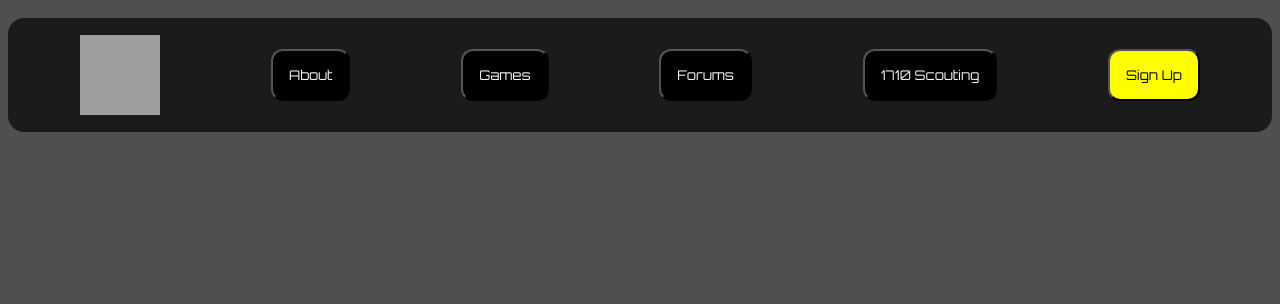
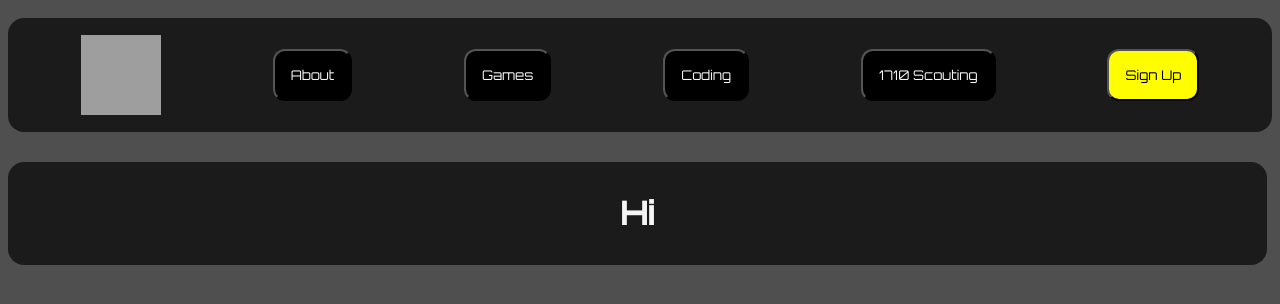
Before and after one commit to TheChar/Char.github.io, a PHP site: page /dagoofyfloof.html in a window 1280 px wide. Shown: the top 304 px of the page. Run offline with PHP 8.4, Linux system fonts and the light colour scheme; grey boxes are pictures that could not be loaded.

Commit message:
more updates

```diff
--- a/forums.html
+++ b/coding.html
@@ -1,11 +1,8 @@
 <!DOCTYPE html>
 <html>
     <head>
-        <title>Forums</title>
+        <title>Coding</title>
         <link rel="stylesheet" type="text/css" href="style.css">
         <meta charset="UTF-8">
     </head>
-    <body>
-
-    </body>
 </html>
--- a/dagoofyfloof.html
+++ b/dagoofyfloof.html
@@ -71,9 +71,9 @@
       </a>
     </div>
     <div class="div">
-      <a href="https://thechar.github.io/forums.html" class="headerButtonText">
+      <a href="https://thechar.github.io/coding.html" class="headerButtonText">
         <button class="headerButton">
-          Forums
+          Coding
         </button>
       </a>
     </div>
@@ -93,7 +93,11 @@
     </div>
     </div>
     <div style="width:auto;height:30px;"></div>
-    <div class="bodyDiv"></div>
+    <div class="bodyDiv">
+      <center>
+        <h1 style="color:whitesmoke;font-family:orbitron;">Hi</h1>
+      </center>
+    </div>
     <!-- Put divs for logo/home, about, game, login/signup, and seperators -->
     <!-- <div> PUT THIS IN FOOTER AS A LINK
       <center>
--- a/style.css
+++ b/style.css
@@ -38,6 +38,14 @@ body {
 .gameText {
   font-family: 'Press Start 2P';
   color: whitesmoke;
+}
+
+.spaceText {
+  font-family: orbitron;
+  color: whitesmoke;
+  text-align: center;
+  margin: 0px;
+  border: 0px;
 }
 
 .logo {
@@ -91,8 +99,8 @@ body {
 }
 
 @keyframes signupButton {
-  0%{background-color:red;}
-  50%{background-color:yellow;}
+  0%{background-color: red;}
+  50%{background-color: yellow}
 }
 
 .headerButtonText {
@@ -120,7 +128,8 @@ body {
   height:auto;
   width:98%;
   border-radius:16px;
-  background-color:whitesmoke;
+  background-color:rgb(28, 27, 27);
+  padding: 10px;
 }
 
 .about {}
```
Also changed, not shown: about.html (+6 -1 lines).
